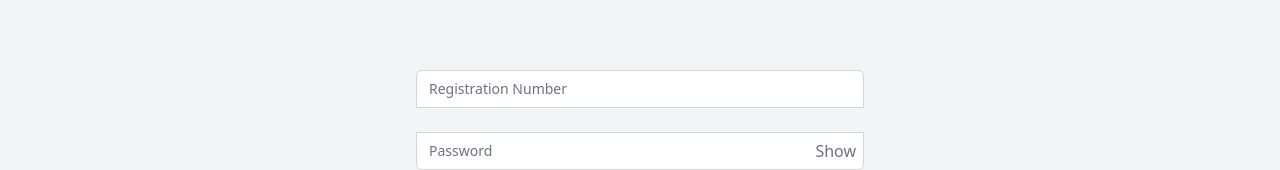
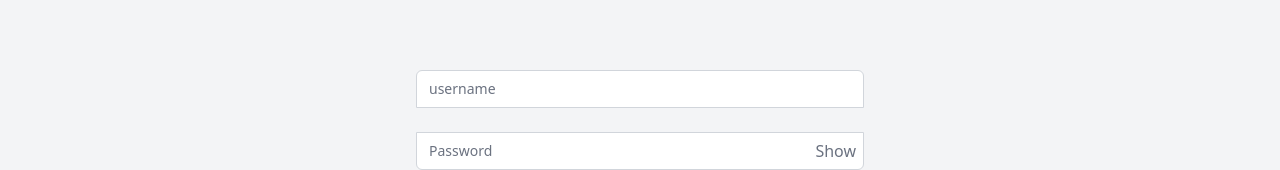
Before and after one commit to JOELGANIZANI75/JOEL, a React (Create React App) app: page /Login in a window 1280 px wide. Shown: the part 285-455 px from the top of the page. Built offline with nearby package versions, Linux system fonts and the light colour scheme.

Commit message:
Update Login.js

```diff
--- a/src/components/Login.js
+++ b/src/components/Login.js
@@ -126,7 +126,7 @@ const LoginForm = () => {
             <input
               type="text"
               name="username"
-              placeholder="Registration Number"
+              placeholder="username"
               onChange={handleInputChange(setLoginDetails)}
               className="appearance-none rounded-none relative block w-full px-3 py-2 border border-gray-300 placeholder-gray-500 text-gray-900 rounded-t-md focus:outline-none focus:ring-blue-500 focus:border-blue-500 focus:z-10 sm:text-sm"
             />
@@ -196,7 +196,7 @@ const LoginForm = () => {
               className="appearance-none rounded-none relative block w-full px-3 py-2 border border-gray-300 placeholder-gray-500 text-gray-900 rounded-t-md focus:outline-none focus:ring-blue-500 focus:border-blue-500 focus:z-10 sm:text-sm"
             />
             <input
-              type="date"
+              type="dateofbirth"
               name="dateOfBirth"
               placeholder="Date of Birth"
               onChange={handleInputChange(setRegisterDetails)}
```
